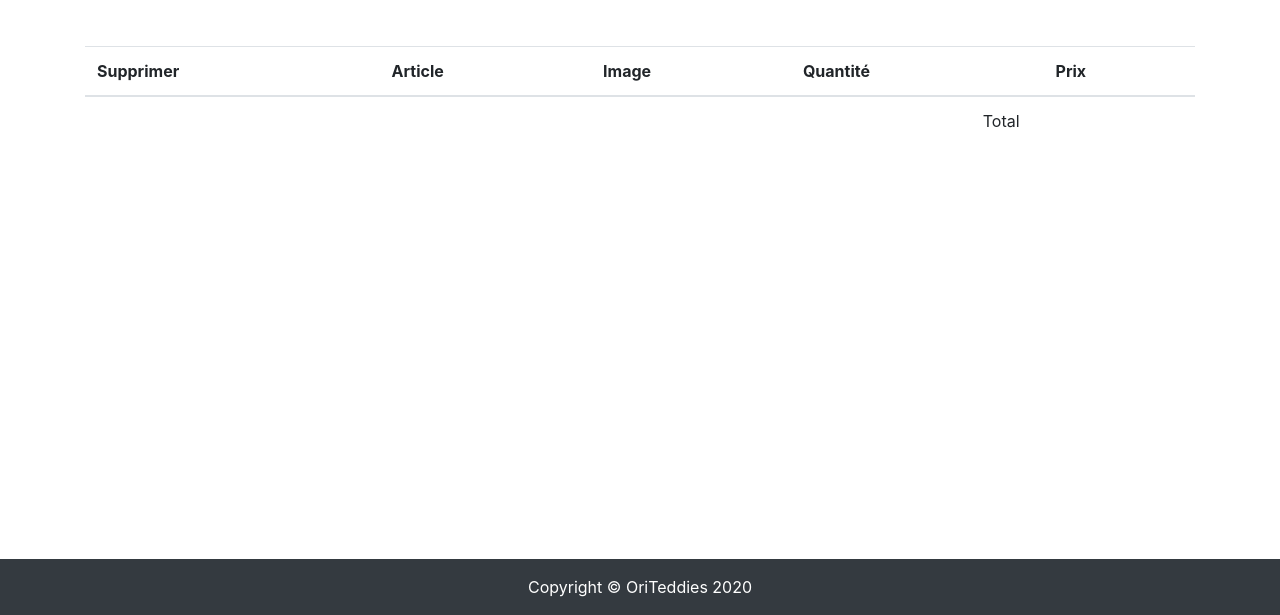
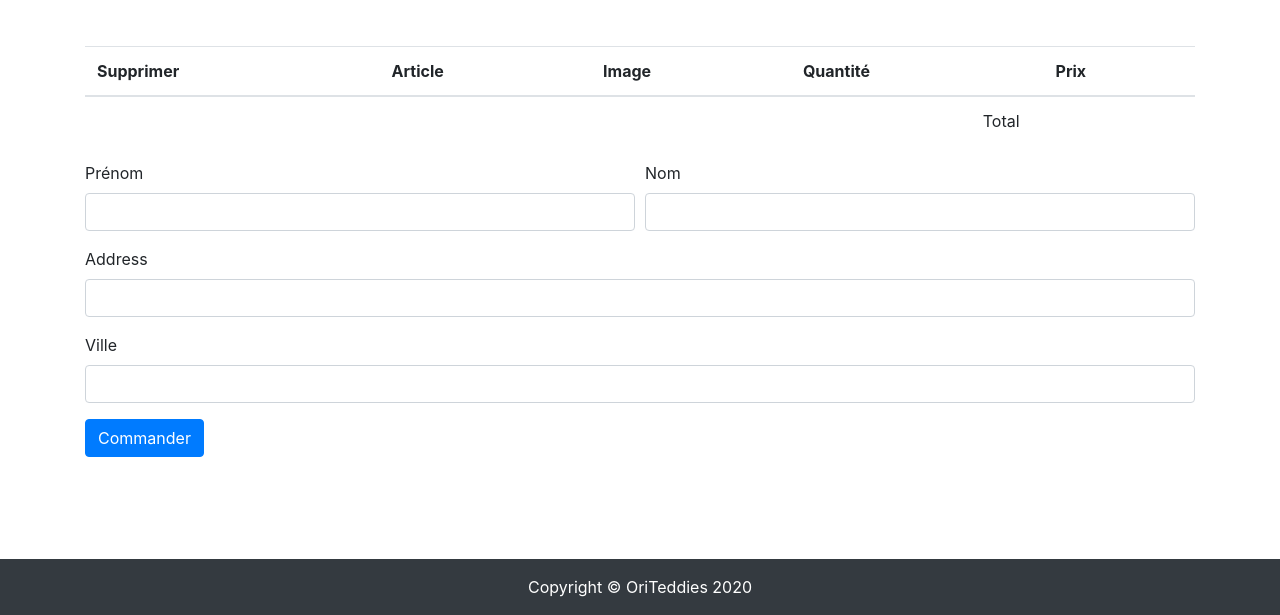
Before and after one commit to DamienPinna/oriteddies, a website: page panier.html in a window 1280 px wide. Shown: the part 185-800 px from the top of the page. Drawn offline with nearby package versions, Linux system fonts and the light colour scheme.

Commit message:
formulaire de commande en cours de construction

```diff
--- a/panier.html
+++ b/panier.html
@@ -43,7 +43,7 @@
            </div>
          </nav>
       </header>
-      <!-- Navigation -->
+      <!-- /Navigation -->
 
       <!-- Page content -->
       <div class="container-lg pt-3 pb-5">
@@ -74,7 +74,31 @@
                </tr>
             </tfoot>
          </table>
+
+         <form>
+            <div class="form-row">
+               <div class="form-group col-md-6">
+                  <label for="firstName">Prénom</label>
+                  <input type="text" class="form-control" id="firstName">
+               </div>
+               <div class="form-group col-md-6">
+                  <label for="lastName">Nom</label>
+                  <input type="text" class="form-control" id="lastName">
+               </div>
+            </div>
+            <div class="form-group">
+               <label for="address">Address</label>
+               <input type="text" class="form-control" id="address">
+            </div>
+            <div class="form-group">
+               <label for="city">Ville</label>
+               <input type="text" class="form-control" id="city">
+            </div>
+            <button type="submit" class="btn btn-primary">Commander</button>
+         </form>
+
       </div>
+      <!-- /Page content -->
 
       <!-- Footer -->
       <footer class="py-3 bg-dark fixed-bottom">
```
Also changed, not shown: index.html (+4 -4 lines).
